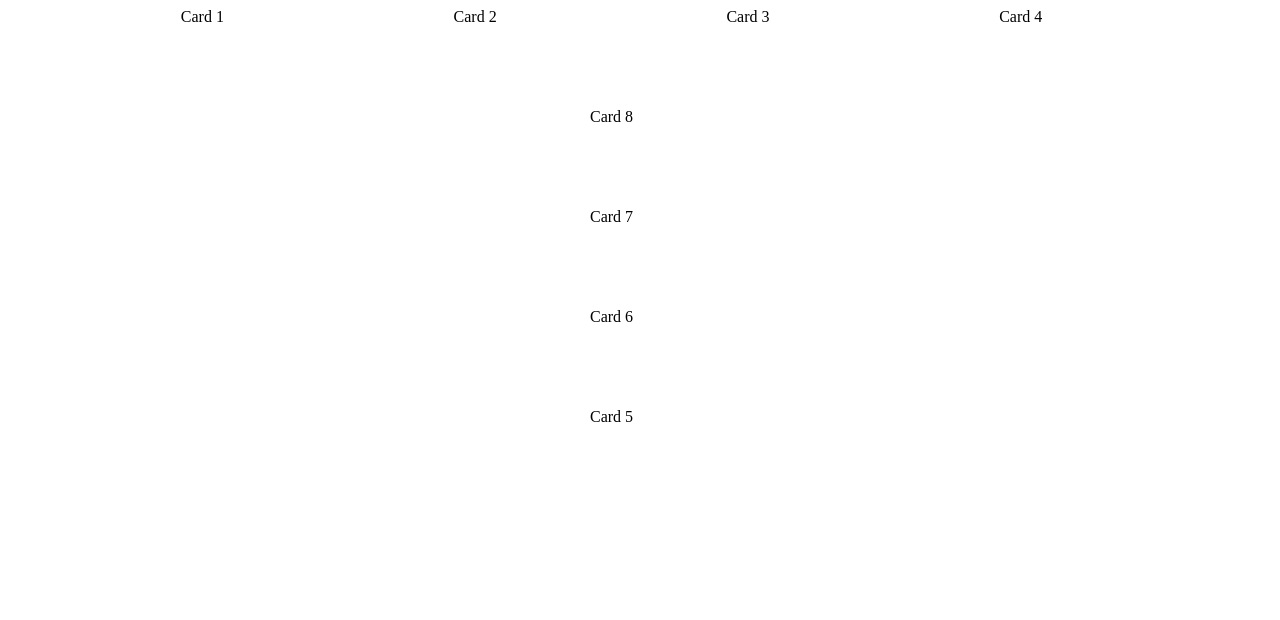
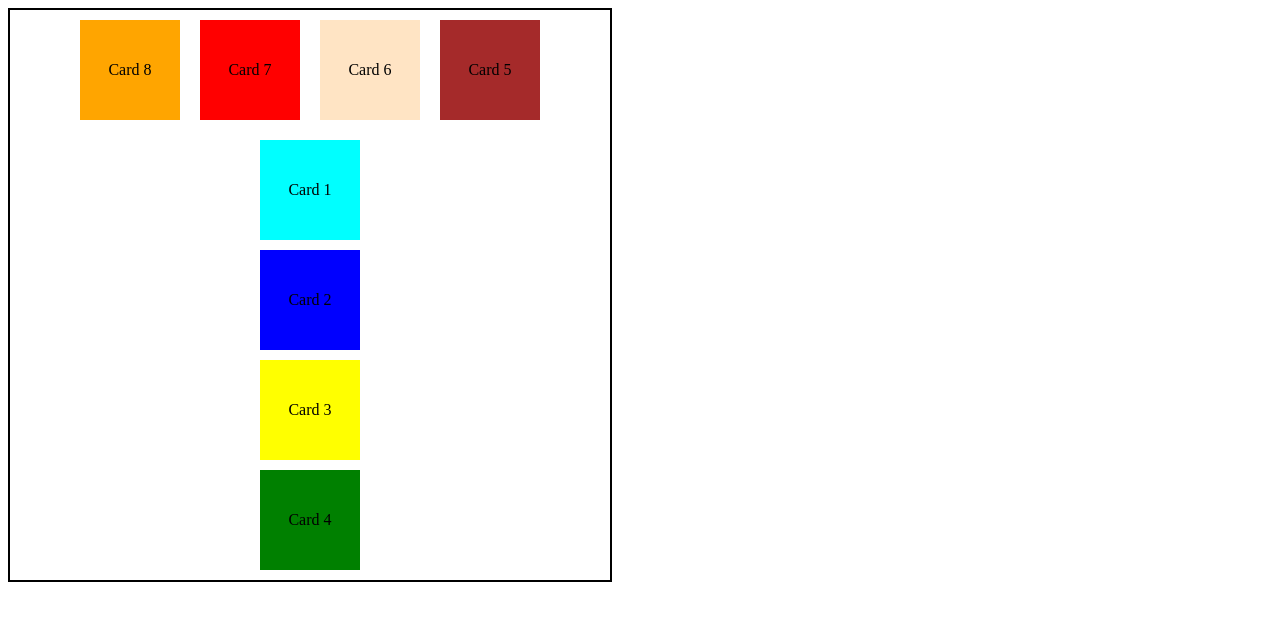
Before and after one commit to Cogger101/_nology-code-along, a plain HTML site: page flexBox-Challenge/flex.html in a window 1280 px wide. Drawn offline with Linux system fonts and the light colour scheme.

Commit message:
completed styling

```diff
--- a/flexBox-Challenge/flex.css
+++ b/flexBox-Challenge/flex.css
@@ -1,21 +1,61 @@
-.column-card {
+#border {
+    border: solid black 2px;
+    width: 600px;
     display: flex;
+    justify-content: center;
     align-items: center;
-    justify-content: space-evenly;
-}
-.card--element {
-    height: 100px;
-    width: 100px;
+    flex-direction: column-reverse;
 }
 
 .row-card {
     display: flex;
-    flex-direction: column-reverse;
-    align-items: center;
-    justify-content: space-evenly;
+    flex-direction: row-reverse;
 }
 
-.top-card--element {
+.card {
+    display: flex;
     height: 100px;
     width: 100px;
+    align-items: center;
+    justify-content: center;
+    margin: 20px;
 }
+
+#card1 {
+    background-color: aqua;
+    margin: 10px;
+}
+#card2 {
+    background-color: blue;
+    margin: 10px;
+}
+#card3 {
+    background-color: yellow;
+    margin: 10px;
+    text-align: center;
+}
+#card4 {
+    background-color: green;
+    margin: 10px;
+    text-align: center;
+}
+#card5 {
+    background-color: brown;
+    margin: 10px;
+    text-align: center;
+}
+#card6 {
+    background-color: bisque;
+    margin: 10px;
+    text-align: center;
+}
+#card7 {
+    background-color: red;
+    margin: 10px;
+    text-align: center;
+}
+#card8 {
+    background-color: orange;
+    margin: 10px;
+    text-align: center;
+}
--- a/flexBox-Challenge/flex.html
+++ b/flexBox-Challenge/flex.html
@@ -7,17 +7,19 @@
         <title>FlexBox Challenge</title>
     </head>
     <body>
-        <div class="column-card">
-            <div class="card--element">Card 1</div>
-            <div class="card--element">Card 2</div>
-            <div class="card--element">Card 3</div>
-            <div class="card--element">Card 4</div>
-        </div>
-        <div class="row-card">
-            <div class="top-card--element">Card 5</div>
-            <div class="top-card--element">Card 6</div>
-            <div class="top-card--element">Card 7</div>
-            <div class="top-card--element">Card 8</div>
+        <div id="border">
+            <div class="column-card">
+                <div id="card1" class="card">Card 1</div>
+                <div id="card2" class="card">Card 2</div>
+                <div id="card3" class="card">Card 3</div>
+                <div id="card4" class="card">Card 4</div>
+            </div>
+            <div class="row-card">
+                <div id="card5" class="card">Card 5</div>
+                <div id="card6" class="card">Card 6</div>
+                <div id="card7" class="card">Card 7</div>
+                <div id="card8" class="card">Card 8</div>
+            </div>
         </div>
     </body>
 </html>
```
